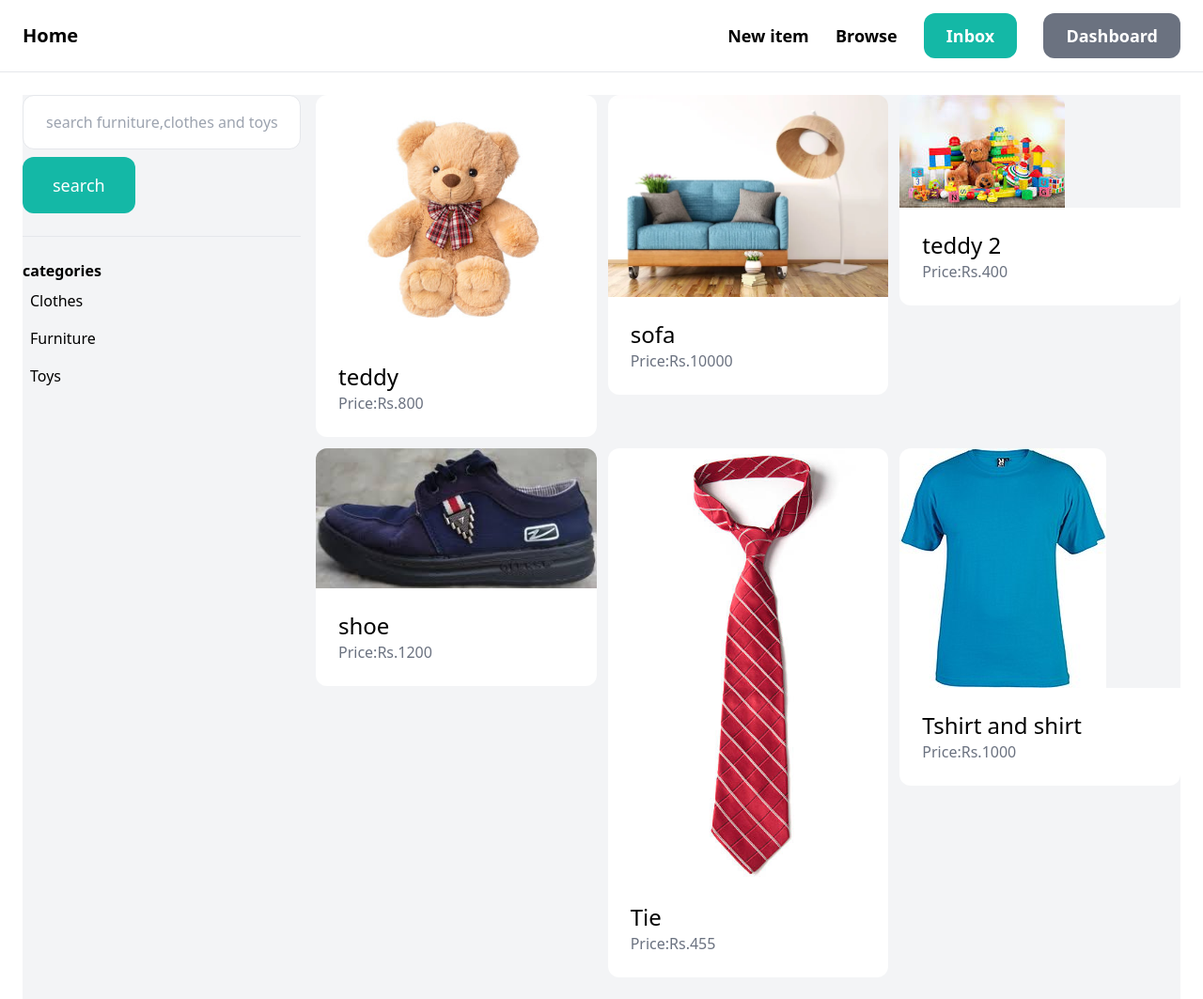
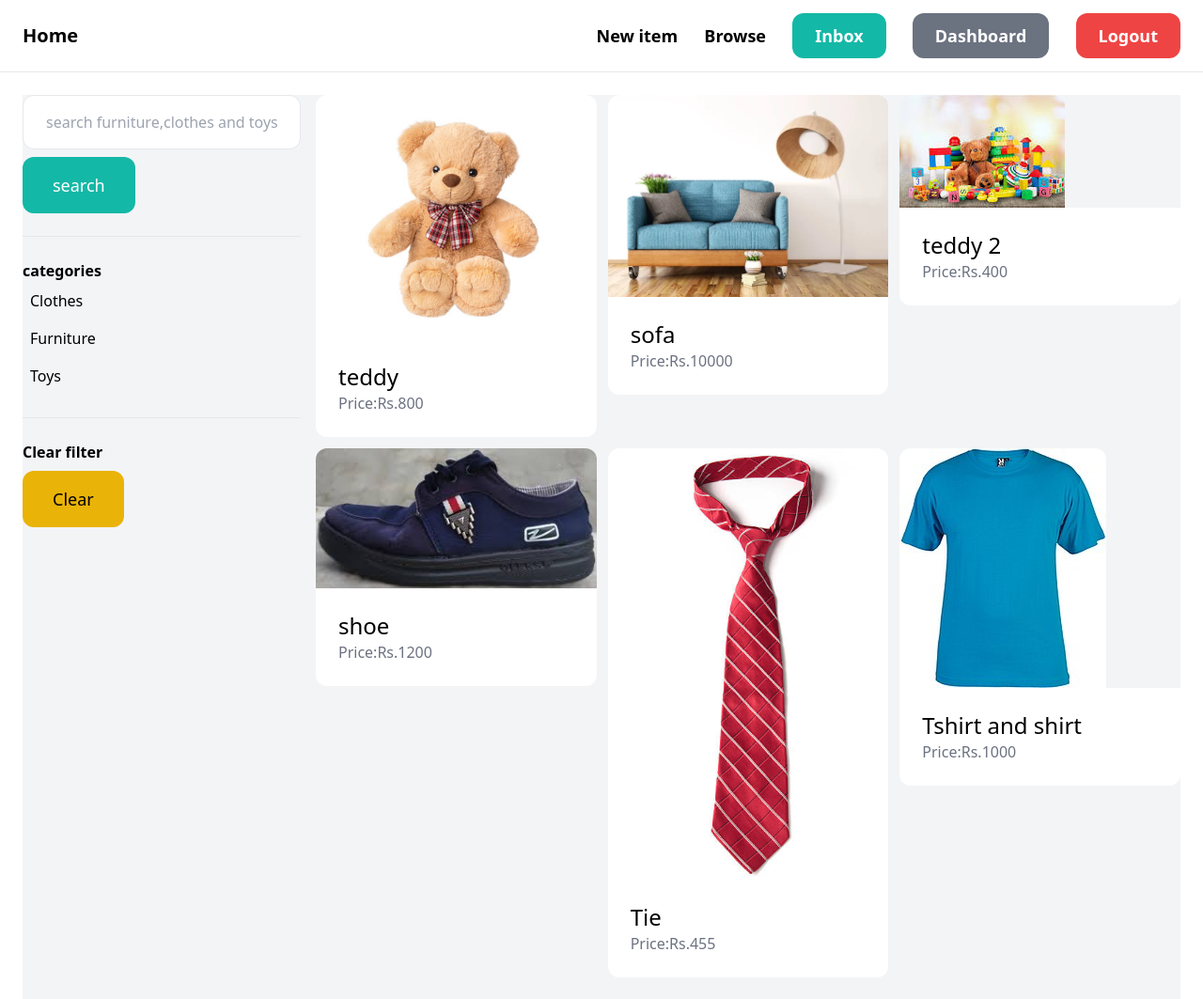
Before and after one commit to binayrijal/djangonew, a Django app: page /items/ in a window 1280 px wide. Shown: the top 1063 px of the page at 94% size. Run offline with Django 4.2, Linux system fonts and the light colour scheme; a user stored in the database is signed in; data comes from the database, SQL or seed files in the repository; both versions use the stored data as it was after the commit; some libraries are stand-ins or nearby versions.

Commit message:
logout done successfully

```diff
--- a/EcomProject/items/templates/items/items.html
+++ b/EcomProject/items/templates/items/items.html
@@ -11,6 +11,8 @@
     </form>
     <hr class="my-6">
     <p class="font-semibold">categories</p>
+
+
     <ul>
         {%for category in category%}
         <li class="py-2 px-2 rounded-xl">
@@ -19,6 +21,11 @@
         {%endfor%}
     </ul>
 
+    <hr class="my-6">
+    <p class="font-semibold">Clear filter</p>
+    <ul>
+        <li><a href="{% url 'items:items' %}" class="mt-2 py-4 px-8 inline-block bg-yellow-500 text-lg rounded-xl hover:bg-yellow-300">Clear</a></li>
+    </ul>
 
 
  </div>
--- a/EcomProject/items/views.py
+++ b/EcomProject/items/views.py
@@ -12,8 +12,11 @@ def items(request):
     category=Category.objects.all()
     search_item=Items.objects.filter(is_sold=False)
 
+    if category_id:
+        search_item=search_item.filter(Category_id=category_id)
+
     if query:
-        search_item=Items.objects.filter(Q(name__icontains=query) | Q(description__icontains=query))
+        search_item=search_item.filter(Q(name__icontains=query) | Q(description__icontains=query))
 
 
 
--- a/EcomProject/startecom/templates/startecom/base.html
+++ b/EcomProject/startecom/templates/startecom/base.html
@@ -10,7 +10,7 @@
 
 </head>
 <body>
-    <nav class="py-6 px-6 flex justify-between items-centers border-b border-gray-200">
+    <nav class="py-6 px-6 flex justify-between items-centers border-b  border-gray-200">
 
       <a href="/" class="text-xl font-semibold">Home</a>
       <div class="space-x-6">
@@ -20,12 +20,16 @@
         {% if request.user.is_authenticated %}
         <a href="#" class="px-6 py-3 text-lg font-semibold bg-teal-500 text-white rounded-xl hover:text-teal-700">Inbox</a>
         <a href="{% url 'dashboard:index' %}" class="px-6 py-3 text-lg font-semibold bg-gray-500 text-white rounded-xl hover:text-gray-700">Dashboard</a>
+        <a href="{% url 'startecom:logout' %}" class="px-6 py-3 text-lg font-semibold bg-red-500 text-white rounded-xl hover:text-red-700">Logout</a>
+
 
         {% else %}
 
         <a href="{% url 'startecom:signup' %}" class="px-6 py-3 text-lg font-semibold bg-teal-500 text-white rounded-xl hover:text-teal-700">Sign Up</a>
         <a href="{% url 'startecom:login' %}" class="px-6 py-3 text-lg font-semibold bg-gray-500 text-white rounded-xl hover:text-gray-700">Log In</a>
+
         {%endif%}
+
       </div>
     </nav>
     <div class="px-6 py-6">
--- a/EcomProject/startecom/urls.py
+++ b/EcomProject/startecom/urls.py
@@ -11,4 +11,5 @@ urlpatterns=[
     path('login/',auth_views.LoginView.as_view(template_name='startecom/login.html',authentication_form=LoginForm),name='login'),
     path('contact/',views.contact,name="contact"),
     path('signup/',views.signup,name="signup"),
+    path('logout',views.logout_user,name="logout"),
 ]
--- a/EcomProject/startecom/views.py
+++ b/EcomProject/startecom/views.py
@@ -1,6 +1,7 @@
 from django.shortcuts import render,redirect
 from items.models import Items,Category
 from startecom.forms import SignupForm
+from django.contrib.auth import logout
 
 def index(request):
     items=Items.objects.filter(is_sold=False)[0:6] #it shows only five items matching
@@ -32,3 +33,7 @@ def signup(request):
                       'form':form,
                   }
                   )
+
+def logout_user(request):
+    logout(request)
+    return redirect('/')
```
Also changed, not shown: EcomProject/db.sqlite3.
